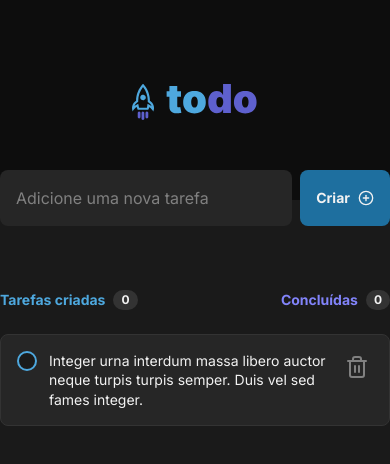
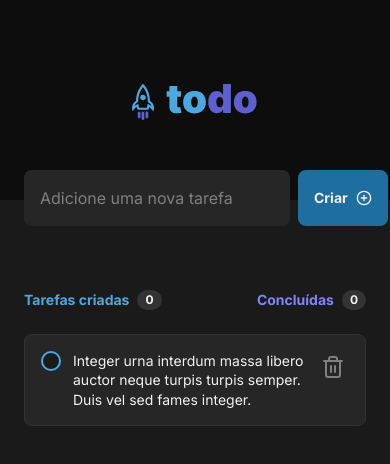
Before and after one commit to LFeli/ToDo-List, a React (Vite) app: page / in a window 390 px wide. Shown: the top 464 px of the page. Built offline with nearby package versions, Linux system fonts and the light colour scheme.

Commit message:
:iphone: style: Added class for making responsive screen

```diff
--- a/src/App.tsx
+++ b/src/App.tsx
@@ -5,7 +5,7 @@ import logo from './assets/logo.svg';
 export function App() {
   const [isChecked, setIsChecked] = useState(false);
 
-  function handleToogleCheckButton() {
+  function handleToggleCheckButton() {
     setIsChecked(!isChecked);
   }
 
@@ -15,7 +15,7 @@ export function App() {
       <div className="bg-gray-700 h-full max-h-[200px]" />
 
       {/* Container */}
-      <div className="max-w-3xl mx-auto -mt-[126px]">
+      <div className="max-w-3xl mx-auto -mt-[126px] px-6">
         <main>
           <img
             src={logo}
@@ -74,7 +74,7 @@ export function App() {
                     <input
                       type="checkbox"
                       checked={isChecked}
-                      onChange={handleToogleCheckButton}
+                      onChange={handleToggleCheckButton}
                       className="hidden"
                     />
 
```
